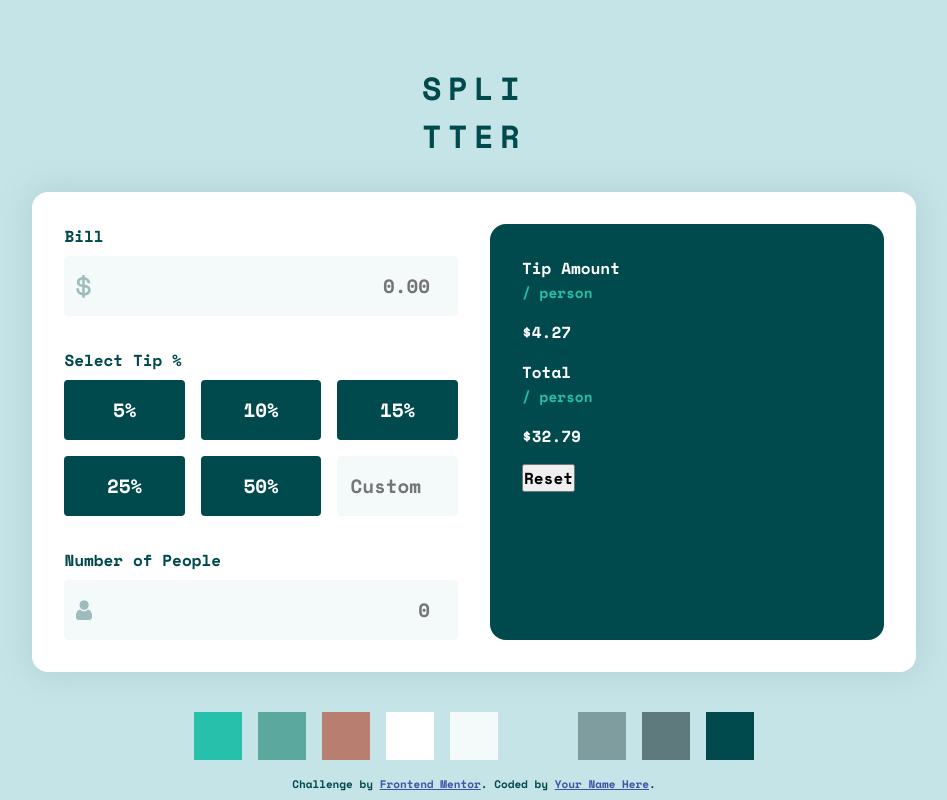
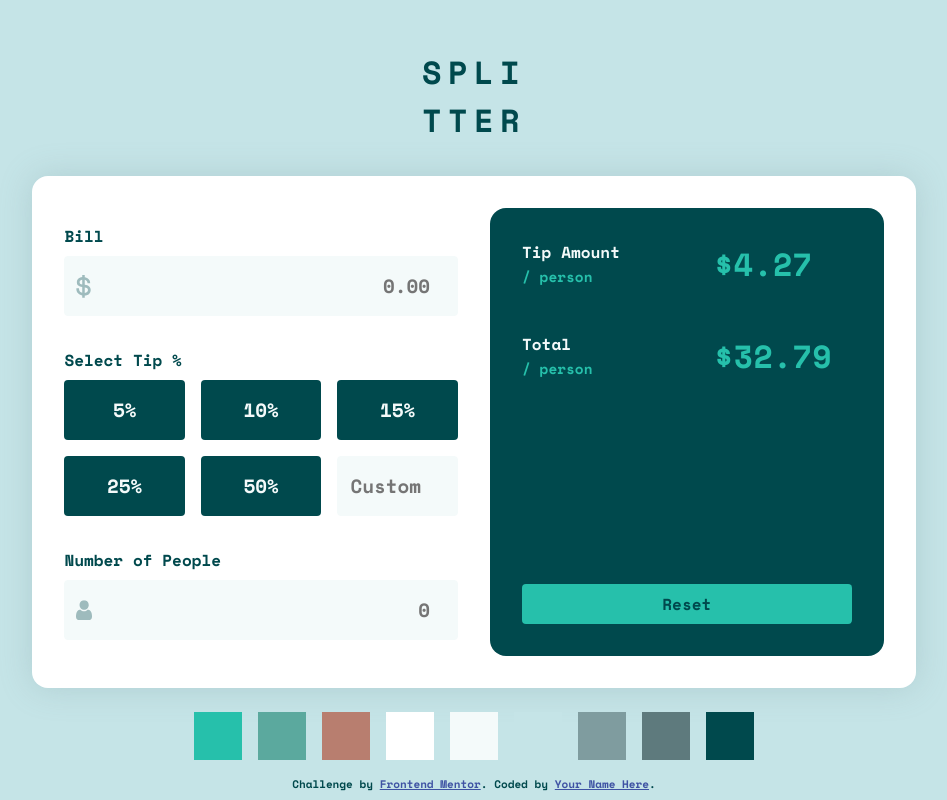
Before and after one commit to davinaleong/fem-tip-calculator-app, a website built with Vite: page index.html in a window 1280 px wide. Shown: the whole page, without its empty margins (166-1113 px from the left). Built offline with nearby package versions, Linux system fonts and the light colour scheme.

Commit message:
Styled result column

```diff
--- a/index.html
+++ b/index.html
@@ -41,7 +41,7 @@
       <section class="tip-form | p-600 bg-neutral-100">
         <form action="">
           <div class="even-columns">
-            <div class="input-col | flow" style="--flow-spacer: 2em">
+            <div class="input-col | flow py-400" style="--flow-spacer: 2em">
               <div class="form-group">
                 <label for="bill" class="form-label">Bill</label>
                 <div class="form-group" style="--flow-spacer: 0">
@@ -128,21 +128,21 @@
             </div>
             <!-- ./flow -->
             <div
-              class="result-col | flow text-neutral-100 bg-neutral-900 p-600"
+              class="result-col | flow text-neutral-200 bg-neutral-900 p-600"
             >
-              <div class="result-grid">
+              <div class="result-grid" style="--flow-spacer: 0">
                 <p class="result-amount-label">
                   Tip Amount<br /><span class="text-primary-400 fs-300"
                     >/ person</span
                   >
                 </p>
-                <p class="result-amount">$4.27</p>
+                <p class="result-amount | text-primary-400 fs-700">$4.27</p>
                 <p class="result-total-label">
                   Total<br /><span class="text-primary-400 fs-300"
                     >/ person</span
                   >
                 </p>
-                <p class="result-total">$32.79</p>
+                <p class="result-total | text-primary-400 fs-700">$32.79</p>
               </div>
               <button class="form-button" type="submit">Reset</button>
             </div>
--- a/styles/main.css
+++ b/styles/main.css
@@ -197,7 +197,7 @@ main {
   padding: var(--size-300);
   border-radius: var(--size-100);
   font-size: var(--fs-500);
-  color: var(--clr-neutral-100);
+  color: var(--clr-neutral-200);
   background-color: var(--clr-neutral-900);
   transition: all 0.3s ease-in-out;
 }
@@ -215,6 +215,33 @@ main {
   .form-grid {
     grid-template-columns: repeat(3, 1fr);
   }
+}
+
+.result-col {
+  display: grid;
+  grid-template-rows: 1fr 3.5em;
+  gap: 10em;
+}
+
+.result-grid {
+  display: grid;
+  grid-template-rows: repeat(2, 1fr);
+  grid-template-columns: 11em auto;
+  gap: var(--size-400);
+  width: 100%;
+}
+
+.form-button {
+  border: none;
+  color: var(--clr-neutral-900);
+  background-color: var(--clr-primary-400);
+  border-radius: var(--size-100);
+  transition: all 0.3s ease-in-out;
+}
+
+.form-button:where(:hover, :focus, :focus-visible) {
+  color: var(--clr-neutral-900);
+  background-color: var(--clr-primary-300);
 }
 
 /** Content - End **/
```
